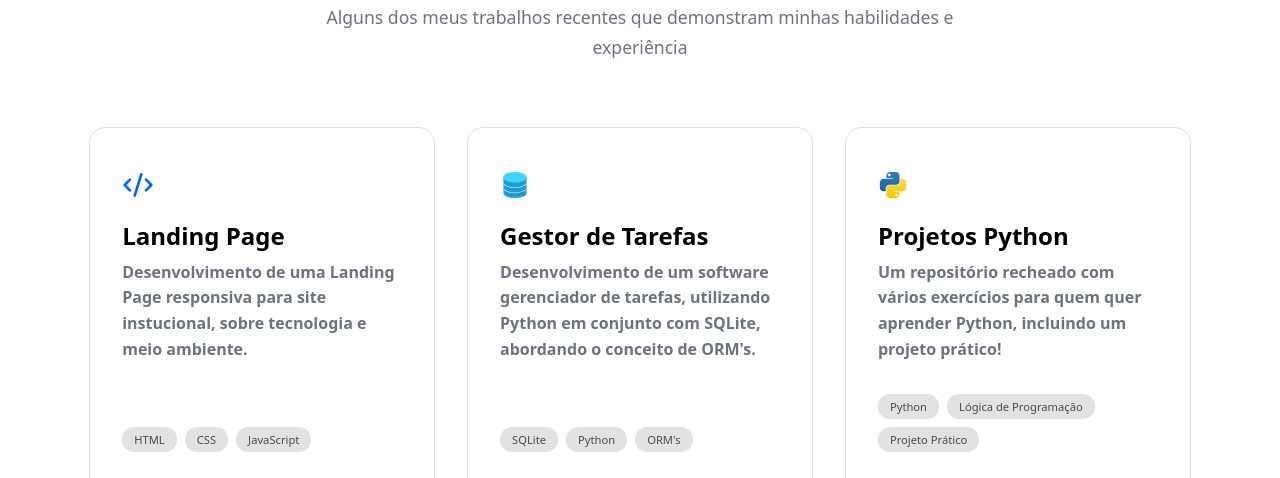
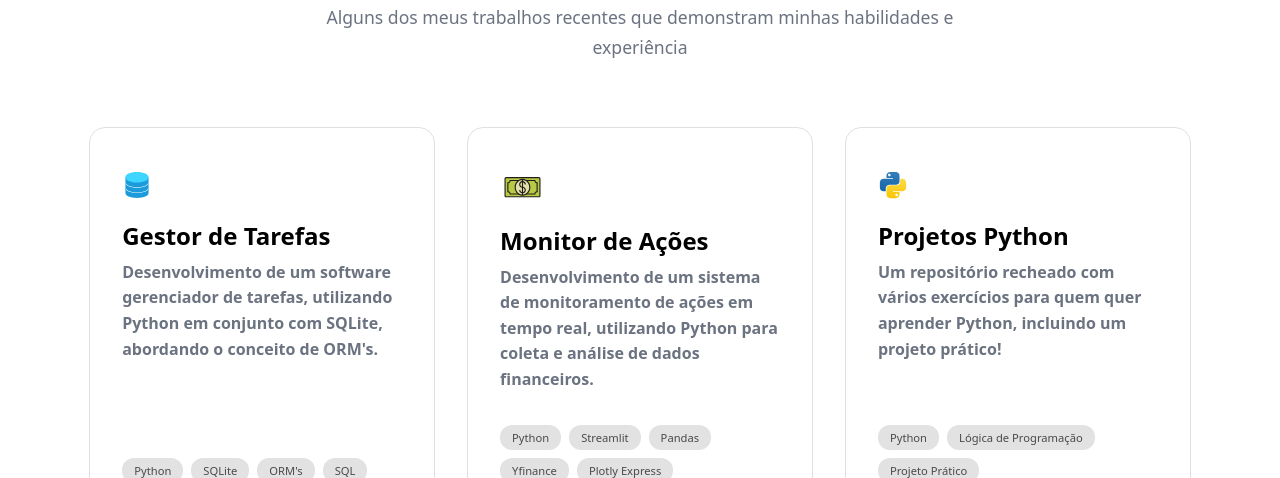
Before and after one commit to brianpventura/portfolio_brian, a plain HTML site: page index.html in a window 1280 px wide. Shown: the part 1630-2108 px from the top of the page. Drawn offline with Linux system fonts and the light colour scheme.

Commit message:
add new project

```diff
--- a/index.html
+++ b/index.html
@@ -202,7 +202,8 @@
 
                             <p>
                                 No tempo livre, atuo como freelancer, desenvolvendo landing pages responsivas para
-                                diversos tipos de negócios. Estou sempre em busca de novos desafios para aprimorar minhas
+                                diversos tipos de negócios. Estou sempre em busca de novos desafios para aprimorar
+                                minhas
                                 habilidades e contribuir para projetos inovadores.
                             </p>
 
@@ -235,38 +236,8 @@
                         <p class="subtitulo">Alguns dos meus trabalhos recentes que demonstram minhas
                             habilidades e experiência</p>
                     </div>
+
                     <div class="container-cards-grid-projetos">
-                        <div class="card-projetos">
-                            <div class="icon-card"><svg xmlns="http://www.w3.org/2000/svg" width="32" height="32"
-                                    viewBox="0 0 24 24" fill="none" stroke="currentColor" stroke-width="2"
-                                    stroke-linecap="round" stroke-linejoin="round" class="lucide lucide-code-xml"
-                                    aria-hidden="true">
-                                    <path d="m18 16 4-4-4-4"></path>
-                                    <path d="m6 8-4 4 4 4"></path>
-                                    <path d="m14.5 4-5 16"></path>
-                                </svg></div>
-                            <div class="title-card">Landing Page</div>
-                            <div class="subtitle-card">Desenvolvimento de uma Landing Page responsiva para site
-                                instucional, sobre
-                                tecnologia e meio ambiente.
-                            </div>
-                            <div class="techs-card">
-                                <span class="badge-card">HTML</span>
-                                <span class="badge-card">CSS</span>
-                                <span class="badge-card">JavaScript</span>
-                            </div>
-                            <div class="link-card">
-                                <a href="https://github.com/brianpventura/technology-environment-website"
-                                    target="_blank">Ver Projeto
-                                    <svg xmlns="http://www.w3.org/2000/svg" width="16" height="16" viewBox="0 0 24 24"
-                                        fill="none" stroke="currentColor" stroke-width="2" stroke-linecap="round"
-                                        stroke-linejoin="round" class="lucide lucide-external-link" aria-hidden="true">
-                                        <path d="M15 3h6v6"></path>
-                                        <path d="M10 14 21 3"></path>
-                                        <path d="M18 13v6a2 2 0 0 1-2 2H5a2 2 0 0 1-2-2V8a2 2 0 0 1 2-2h6"></path>
-                                    </svg></a>
-                            </div>
-                        </div>
 
                         <div class="card-projetos">
                             <div class="icon-card"><svg width="30px" height="30px" viewBox="0 0 1024 1024" class="icon"
@@ -294,12 +265,62 @@
                             <div class="subtitle-card">Desenvolvimento de um software gerenciador de tarefas,
                                 utilizando Python em conjunto com SQLite, abordando o conceito de ORM's.</div>
                             <div class="techs-card">
+                                <span class="badge-card">Python</span>
                                 <span class="badge-card">SQLite</span>
-                                <span class="badge-card">Python</span>
                                 <span class="badge-card">ORM's</span>
+                                <span class="badge-card">SQL</span>
                             </div>
                             <div class="link-card">
                                 <a href="https://github.com/brianpventura/learning_database" target="_blank">Ver Projeto
+                                    <svg xmlns="http://www.w3.org/2000/svg" width="16" height="16" viewBox="0 0 24 24"
+                                        fill="none" stroke="currentColor" stroke-width="2" stroke-linecap="round"
+                                        stroke-linejoin="round" class="lucide lucide-external-link" aria-hidden="true">
+                                        <path d="M15 3h6v6"></path>
+                                        <path d="M10 14 21 3"></path>
+                                        <path d="M18 13v6a2 2 0 0 1-2 2H5a2 2 0 0 1-2-2V8a2 2 0 0 1 2-2h6"></path>
+                                    </svg></a>
+                            </div>
+                        </div>
+
+                        <div class="card-projetos">
+                            <div class="icon-card"><svg width="45px" height="45px" viewBox="0 0 1024 1024" class="icon"
+                                    version="1.1" xmlns="http://www.w3.org/2000/svg">
+                                    <path
+                                        d="M908.8 742.4c0 14.08-11.52 25.6-25.6 25.6H140.8c-14.08 0-25.6-11.52-25.6-25.6V358.4c0-14.08 11.52-25.6 25.6-25.6h742.4c14.08 0 25.6 11.52 25.6 25.6v384z"
+                                        fill="#B8CA43" />
+                                    <path
+                                        d="M883.2 780.8H140.8c-21.76 0-38.4-16.64-38.4-38.4V358.4c0-21.76 16.64-38.4 38.4-38.4h742.4c21.76 0 38.4 16.64 38.4 38.4v384c0 21.76-16.64 38.4-38.4 38.4zM140.8 345.6c-7.68 0-12.8 5.12-12.8 12.8v384c0 7.68 5.12 12.8 12.8 12.8h742.4c7.68 0 12.8-5.12 12.8-12.8V358.4c0-7.68-5.12-12.8-12.8-12.8H140.8z"
+                                        fill="#231C1C" />
+                                    <path
+                                        d="M844.8 652.8V448c-28.16 0-51.2-23.04-51.2-51.2H230.4c0 28.16-23.04 51.2-51.2 51.2v204.8c28.16 0 51.2 23.04 51.2 51.2h563.2c0-28.16 23.04-51.2 51.2-51.2z"
+                                        fill="#B8CA43" />
+                                    <path
+                                        d="M806.4 716.8H217.6v-12.8c0-21.76-16.64-38.4-38.4-38.4h-12.8V435.2h12.8c21.76 0 38.4-16.64 38.4-38.4v-12.8h588.8v12.8c0 21.76 16.64 38.4 38.4 38.4h12.8v230.4h-12.8c-21.76 0-38.4 16.64-38.4 38.4v12.8z m-564.48-25.6h540.16c5.12-25.6 24.32-44.8 49.92-49.92V459.52c-25.6-5.12-44.8-24.32-49.92-49.92H241.92c-5.12 25.6-24.32 44.8-49.92 49.92v181.76c25.6 5.12 44.8 24.32 49.92 49.92z"
+                                        fill="#231C1C" />
+                                    <path d="M345.6 550.4a179.2 166.4 90 1 0 332.8 0 179.2 166.4 90 1 0-332.8 0Z"
+                                        fill="#E1E0A6" />
+                                    <path
+                                        d="M512 742.4c-98.56 0-179.2-85.76-179.2-192s80.64-192 179.2-192 179.2 85.76 179.2 192-80.64 192-179.2 192z m0-358.4c-84.48 0-153.6 74.24-153.6 166.4s69.12 166.4 153.6 166.4 153.6-74.24 153.6-166.4-69.12-166.4-153.6-166.4z"
+                                        fill="#231C1C" />
+                                    <path d="M499.2 371.2h25.6v358.4h-25.6z" fill="#231C1C" />
+                                    <path
+                                        d="M512 691.2c-21.76 0-42.24-8.96-56.32-24.32-12.8-14.08-20.48-33.28-20.48-52.48h25.6c0 12.8 5.12 25.6 14.08 34.56 10.24 10.24 23.04 16.64 37.12 16.64 28.16 0 51.2-23.04 51.2-51.2s-23.04-51.2-51.2-51.2c-42.24 0-76.8-34.56-76.8-76.8s34.56-76.8 76.8-76.8 76.8 34.56 76.8 76.8h-25.6c0-28.16-23.04-51.2-51.2-51.2s-51.2 23.04-51.2 51.2 23.04 51.2 51.2 51.2c42.24 0 76.8 34.56 76.8 76.8s-34.56 76.8-76.8 76.8z"
+                                        fill="#231C1C" />
+                                </svg></div>
+                            <div class="title-card">Monitor de Ações</div>
+                            <div class="subtitle-card">Desenvolvimento de um sistema de monitoramento de ações
+                                em tempo real, utilizando Python para coleta e análise de dados financeiros.
+                            </div>
+                            <div class="techs-card">
+                                <span class="badge-card">Python</span>
+                                <span class="badge-card">Streamlit</span>
+                                <span class="badge-card">Pandas</span>
+                                <span class="badge-card">Yfinance</span>
+                                <span class="badge-card">Plotly Express</span>
+                            </div>
+                            <div class="link-card">
+                                <a href="https://github.com/brianpventura/financial-data-analysis-dashboard"
+                                    target="_blank">Ver Projeto
                                     <svg xmlns="http://www.w3.org/2000/svg" width="16" height="16" viewBox="0 0 24 24"
                                         fill="none" stroke="currentColor" stroke-width="2" stroke-linecap="round"
                                         stroke-linejoin="round" class="lucide lucide-external-link" aria-hidden="true">
@@ -315,20 +336,20 @@
                                     xmlns="http://www.w3.org/2000/svg">
                                     <path fill-rule="evenodd" clip-rule="evenodd"
                                         d="M13.0164 2C10.8193 2 9.03825 3.72453 9.03825 5.85185V8.51852H15.9235V9.25926H5.97814C3.78107 9.25926 2 10.9838 2 13.1111L2 18.8889C2 21.0162 3.78107 22.7407 5.97814 22.7407H8.27322V19.4815C8.27322 17.3542 10.0543 15.6296 12.2514 15.6296H19.5956C21.4547 15.6296 22.9617 14.1704 22.9617 12.3704V5.85185C22.9617 3.72453 21.1807 2 18.9836 2H13.0164ZM12.0984 6.74074C12.8589 6.74074 13.4754 6.14378 13.4754 5.40741C13.4754 4.67103 12.8589 4.07407 12.0984 4.07407C11.3378 4.07407 10.7213 4.67103 10.7213 5.40741C10.7213 6.14378 11.3378 6.74074 12.0984 6.74074Z"
-                                        fill="url(#paint0_linear_87_8204)" />
+                                        fill="url(#paint0_linear_87_8204)"></path>
                                     <path fill-rule="evenodd" clip-rule="evenodd"
                                         d="M18.9834 30C21.1805 30 22.9616 28.2755 22.9616 26.1482V23.4815L16.0763 23.4815L16.0763 22.7408L26.0217 22.7408C28.2188 22.7408 29.9998 21.0162 29.9998 18.8889V13.1111C29.9998 10.9838 28.2188 9.25928 26.0217 9.25928L23.7266 9.25928V12.5185C23.7266 14.6459 21.9455 16.3704 19.7485 16.3704L12.4042 16.3704C10.5451 16.3704 9.03809 17.8296 9.03809 19.6296L9.03809 26.1482C9.03809 28.2755 10.8192 30 13.0162 30H18.9834ZM19.9015 25.2593C19.1409 25.2593 18.5244 25.8562 18.5244 26.5926C18.5244 27.329 19.1409 27.9259 19.9015 27.9259C20.662 27.9259 21.2785 27.329 21.2785 26.5926C21.2785 25.8562 20.662 25.2593 19.9015 25.2593Z"
-                                        fill="url(#paint1_linear_87_8204)" />
+                                        fill="url(#paint1_linear_87_8204)"></path>
                                     <defs>
                                         <linearGradient id="paint0_linear_87_8204" x1="12.4809" y1="2" x2="12.4809"
                                             y2="22.7407" gradientUnits="userSpaceOnUse">
-                                            <stop stop-color="#327EBD" />
-                                            <stop offset="1" stop-color="#1565A7" />
+                                            <stop stop-color="#327EBD"></stop>
+                                            <stop offset="1" stop-color="#1565A7"></stop>
                                         </linearGradient>
                                         <linearGradient id="paint1_linear_87_8204" x1="19.519" y1="9.25928" x2="19.519"
                                             y2="30" gradientUnits="userSpaceOnUse">
-                                            <stop stop-color="#FFDA4B" />
-                                            <stop offset="1" stop-color="#F9C600" />
+                                            <stop stop-color="#FFDA4B"></stop>
+                                            <stop offset="1" stop-color="#F9C600"></stop>
                                         </linearGradient>
                                     </defs>
                                 </svg></div>
@@ -354,8 +375,6 @@
                                     </svg></a>
                             </div>
                         </div>
-
-
 
                     </div>
                 </div>
```
